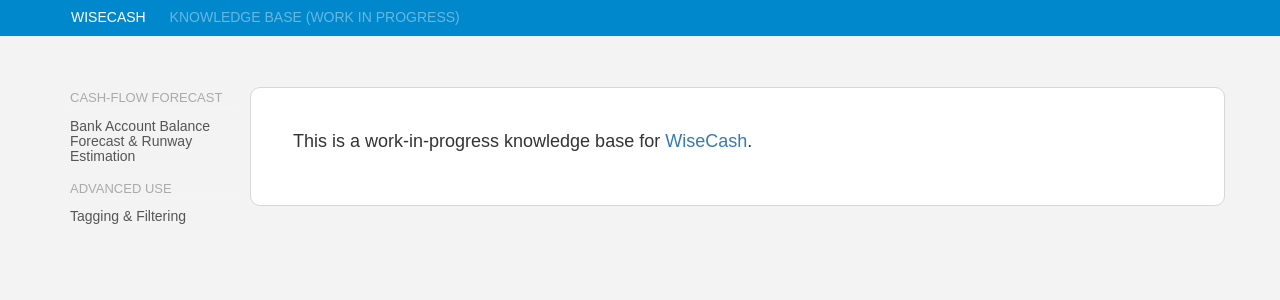
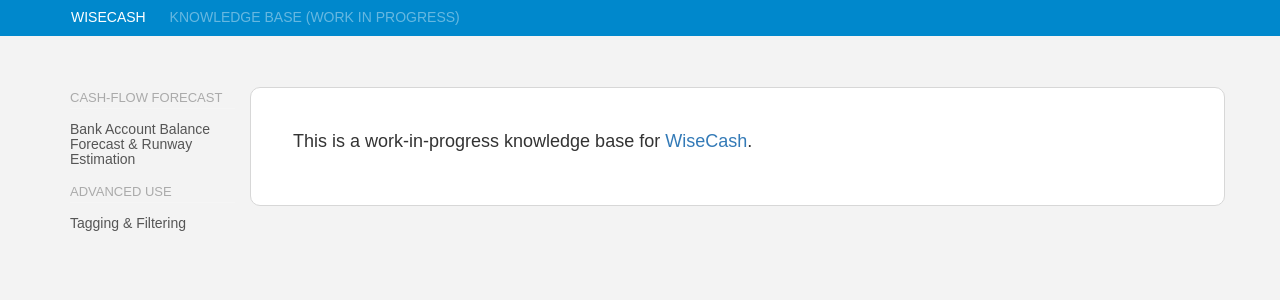
Before and after one commit to wisecash/wisecash-support, a Jekyll site: the page built from index.html, in a window 1280 px wide. Shown: the top 300 px of the page. Built offline with Jekyll 4.4.1, drawn with Linux system fonts in a browser that asks for light colours; nearby versions of some CDN libraries.

Commit message:
Tweak CSS

```diff
--- a/css/site.scss
+++ b/css/site.scss
@@ -56,6 +56,10 @@
 
 .toc.sections .pages li:hover a {
   color: lighten($navbarBackground, 7%);
+}
+
+.toc.sections .pages li a {
+  padding-top: 0.25em;
 }
 
 .toc.sections {
```
